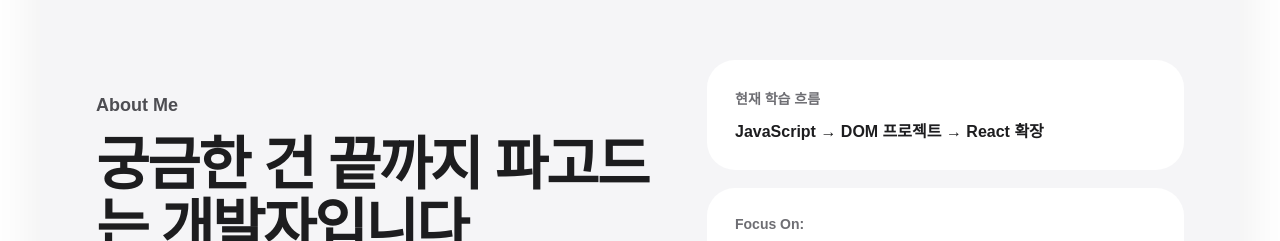
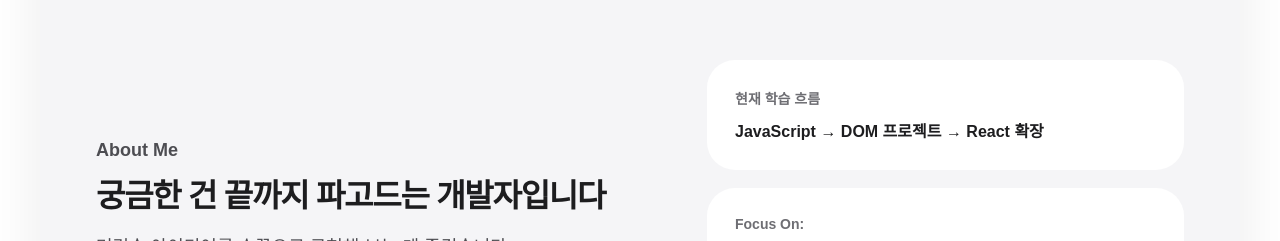
Before and after one commit to dmsdldmsdk78-cyber/Portfolio-site-v1, a plain HTML site: page index.html in a window 1280 px wide. Shown: the part 1020-1261 px from the top of the page. Drawn offline with Linux system fonts and the light colour scheme.

Commit message:
feat : h2 글자크기 변경

```diff
--- a/style.css
+++ b/style.css
@@ -119,7 +119,7 @@ h1 {
 
 h2 {
   margin: 0 0 18px;
-  font-size: clamp(34px, 5vw, 58px);
+  font-size: clamp(22px, 5vw, 32px);
   line-height: 1.08;
   letter-spacing: -0.04em;
 }
@@ -259,6 +259,7 @@ h2 {
   justify-content: center;
 }
 
+
 @media (max-width: 900px) {
   .nav-inner {
     gap: 16px;
```
